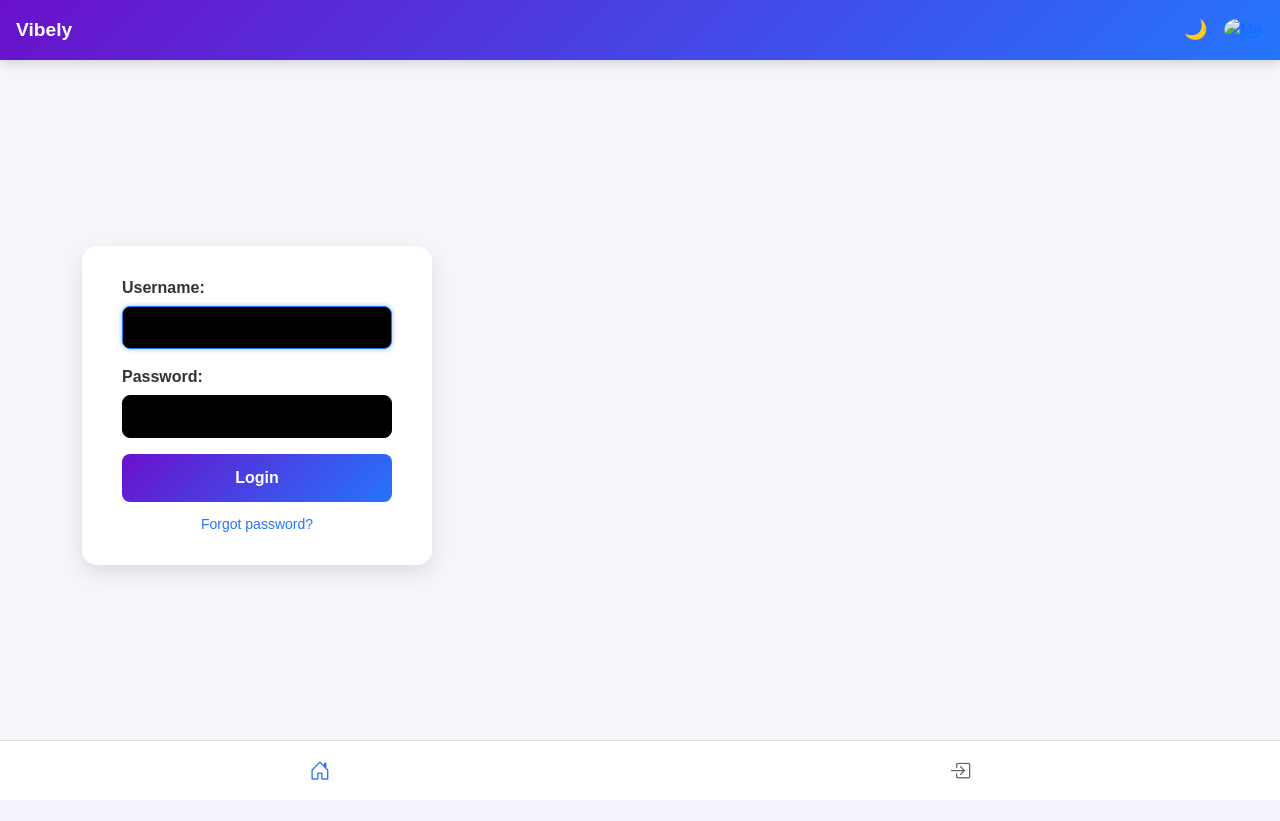
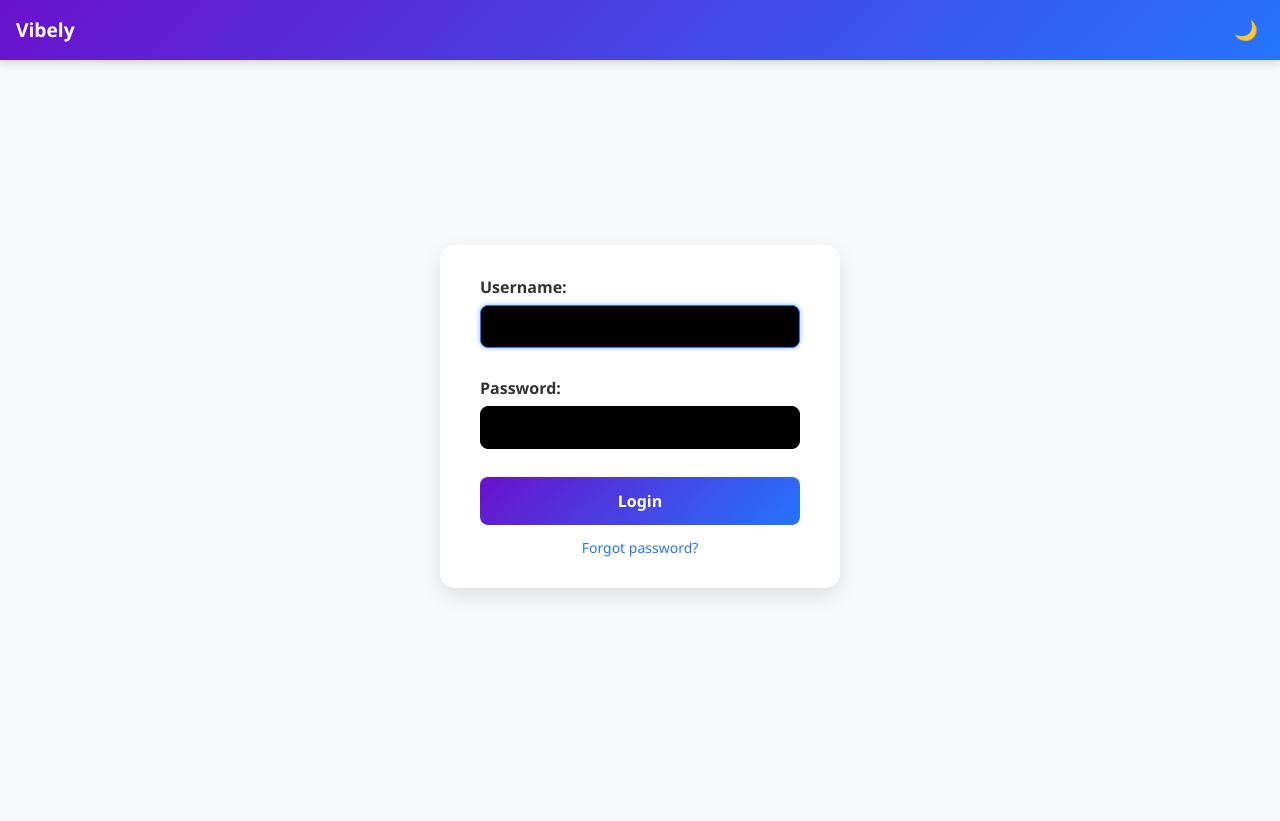
Before and after one commit to Sourabh2517x/Vibely, a Django app: page /users/login/ in a window 1280 px wide. Before the commit the page ends 780 px from the top, so only its background shows below. Run offline with Django 5.2, Linux system fonts and the light colour scheme.

Commit message:
Update Login.html

```diff
--- a/mysite/users/templates/users/base.html
+++ b/mysite/users/templates/users/base.html
@@ -112,12 +112,7 @@
     <!-- ✅ Top bar -->
     <div class="topbar">
         <h1>Vibely</h1>
-        <div class="d-flex align-items-center gap-2">
-            <button id="theme-toggle">🌙</button>
-            <a href="{% url 'personal' %}">
-                <img src="{{ user.profile.photo.url }}" class="profile-pic" alt="Me">
-            </a>
-        </div>
+        <button id="theme-toggle">🌙</button>
     </div>
 
     <!-- ✅ Page content -->
@@ -129,11 +124,12 @@
     </main>
 
     <!-- ✅ Bottom navigation -->
+
+    {% if user.is_authenticated %}
     <div class="bottom-nav">
         <a href="/" class="active">
             <i class="bi bi-house-door"></i>
         </a>
-        {% if user.is_authenticated %}
         <!-- Add Post -->
         <a href="{% url 'post' %}">
             <i class="bi bi-plus-circle"></i>
@@ -143,13 +139,13 @@
             <i class="bi bi-person-circle"></i>
         </a>
         <!-- Personal Page (Profile Pic) -->
+        <a href="{% url 'personal' %}">
+            <img src="{{ user.profile.photo.url }}" class="profile-pic" alt="Me">
+        </a>
+    </div>
+    {% endif %}
 
-        {% else %}
-        <a href="/login/">
-            <i class="bi bi-box-arrow-in-right"></i>
-        </a>
-        {% endif %}
-    </div>
+
 
     <!-- Bootstrap Icons -->
     <link href="https://cdn.jsdelivr.net/npm/bootstrap-icons@1.11.3/font/bootstrap-icons.css" rel="stylesheet">
--- a/mysite/users/templates/users/login.html
+++ b/mysite/users/templates/users/login.html
@@ -2,25 +2,24 @@
 
 {% block body %}
 <style>
-    body {
-        font-family: Arial, sans-serif;
-        background: #f4f6f9;
-        /* light mode */
-        height: 100vh;
+    /* Full-screen flex container */
+    .login-container {
+        min-height: calc(100vh - 120px);
+        /* adjust if top/bottom nav exists */
         display: flex;
         justify-content: center;
         align-items: center;
-        margin: 0;
-        transition: background 0.3s, color 0.3s;
+        padding: 20px;
     }
 
-    /* Form styling */
     .login-form {
         background: white;
         padding: 30px 40px;
         border-radius: 15px;
         box-shadow: 0px 8px 20px rgba(0, 0, 0, 0.1);
-        width: 350px;
+        width: 100%;
+        max-width: 400px;
+        box-sizing: border-box;
         transition: background 0.3s, color 0.3s, border 0.3s;
     }
 
@@ -29,9 +28,9 @@
         margin-bottom: 6px;
         font-weight: bold;
         color: #333;
+        transition: color 0.3s;
     }
 
-    /* Light mode inputs: black background, white text */
     .login-form input,
     .login-form select,
     .login-form textarea {
@@ -40,15 +39,17 @@
         border-radius: 8px;
         border: 1px solid #000;
         outline: none;
-        background: #000 !important;
-        color: #fff !important;
+        background: #000;
+        color: #fff;
         font-size: 14px;
+        margin-bottom: 12px;
         transition: border 0.3s, box-shadow 0.3s, background 0.3s, color 0.3s;
     }
 
     .login-form input::placeholder,
     .login-form textarea::placeholder {
-        color: #bbb !important;
+        color: #bbb;
+        transition: color 0.3s;
     }
 
     .login-form input:focus,
@@ -68,7 +69,7 @@
         font-size: 16px;
         font-weight: bold;
         cursor: pointer;
-        transition: 0.3s;
+        transition: background 0.3s, color 0.3s;
     }
 
     .login-form button:hover {
@@ -82,6 +83,7 @@
         text-decoration: none;
         color: #2575fc;
         font-size: 14px;
+        transition: color 0.3s;
     }
 
     /* Dark mode */
@@ -91,32 +93,39 @@
     }
 
     body.dark-mode .login-form {
-        background: #1e1e1e !important;
-        color: #f1f1f1 !important;
+        background: #1e1e1e;
         border: 1px solid #333;
+        color: #f1f1f1;
         box-shadow: 0 4px 12px rgba(0, 0, 0, 0.3);
     }
 
     body.dark-mode .login-form label,
     body.dark-mode .login-form a {
-        color: #f1f1f1 !important;
+        color: #f1f1f1;
     }
 
-    /* Force inputs dark gray background with white text in dark mode */
     body.dark-mode .login-form input,
     body.dark-mode .login-form select,
     body.dark-mode .login-form textarea {
-        background: #333 !important;
-        color: #fff !important;
-        border: 1px solid #444 !important;
+        background: #333;
+        color: #fff;
+        border: 1px solid #555;
     }
 
     body.dark-mode .login-form input::placeholder,
     body.dark-mode .login-form textarea::placeholder {
-        color: #aaa !important;
+        color: #aaa;
+    }
+
+    /* Responsive adjustments */
+    @media (max-width: 480px) {
+        .login-form {
+            padding: 25px 20px;
+        }
     }
 </style>
 
+<div class="login-container">
     <div class="login-form">
         <form method="POST">
             {% csrf_token %}
@@ -125,4 +134,5 @@
             <a href="{% url 'password_reset' %}">Forgot password?</a>
         </form>
     </div>
+</div>
 {% endblock %}
```
Also changed, not shown: mysite/db.sqlite3. Lines whose indentation alone changed are shown as unchanged.
